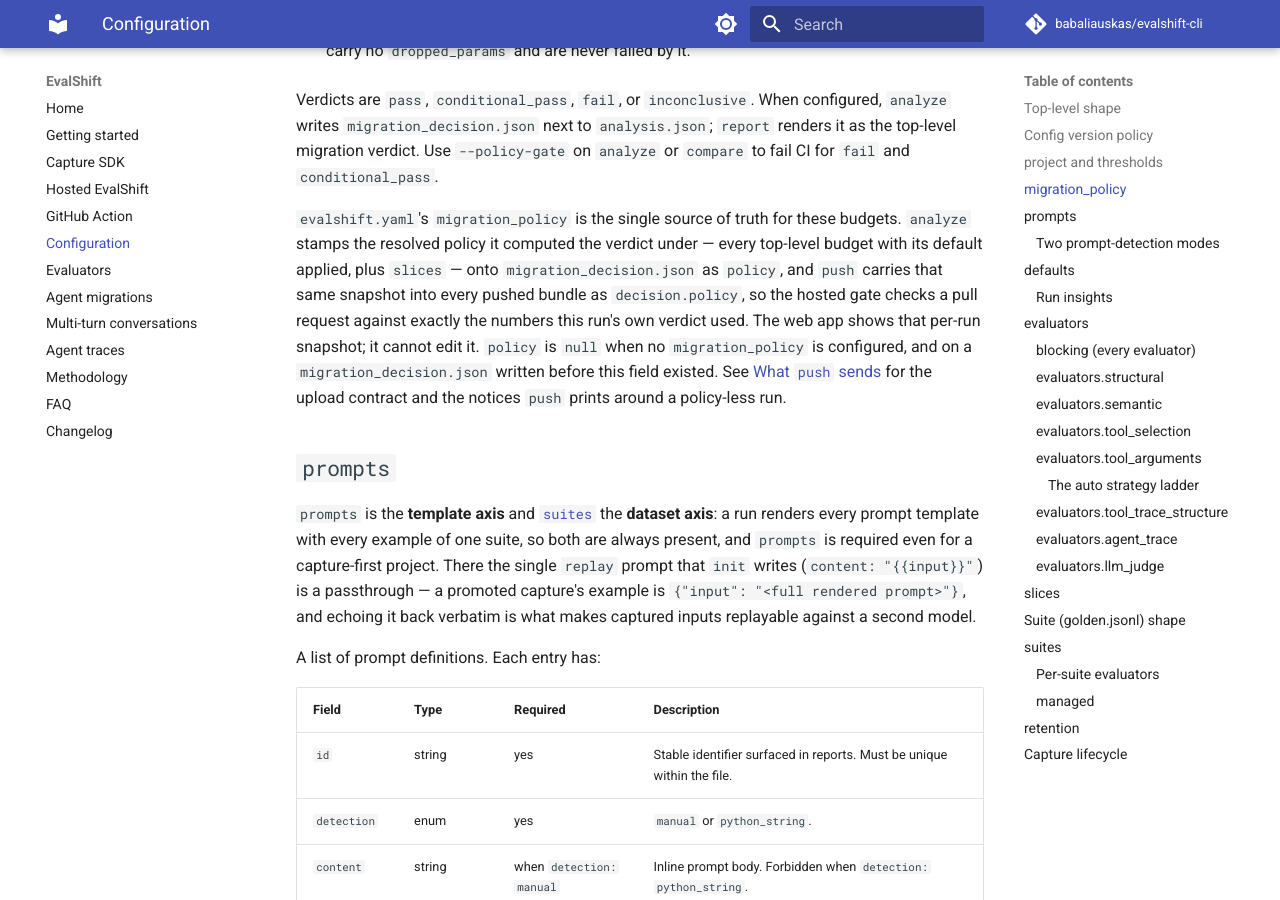
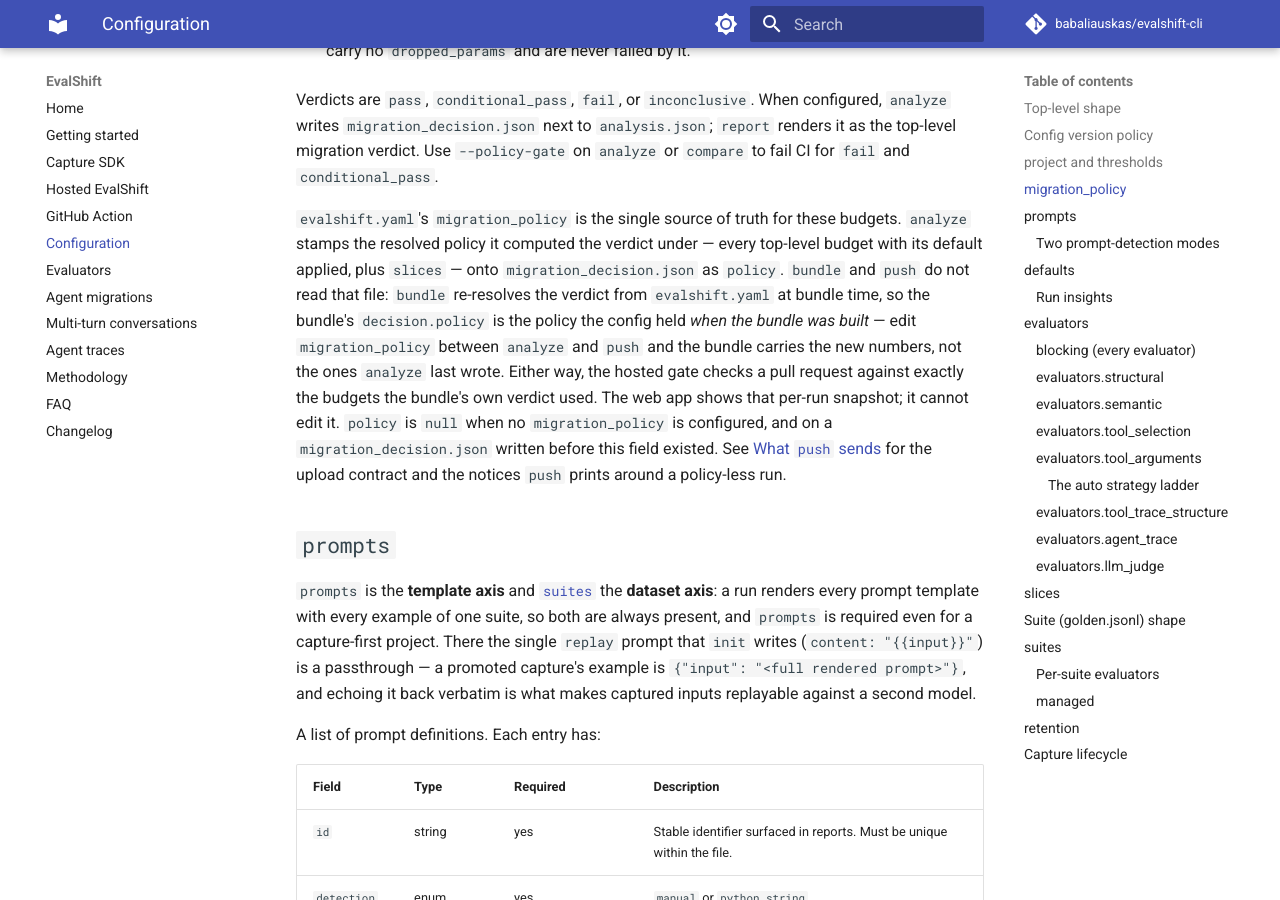
Before and after one commit to babaliauskas/evalshift-cli, an MkDocs documentation site: the page built from docs/configuration.md, in a window 1280 px wide and 900 px high, scrolled down 4953 px. Built offline with MkDocs 1.6.1 and Material for MkDocs 9.7.7, drawn with Linux system fonts in a browser that asks for light colours; comment, search, counter and statistics services are not loaded.

Commit message:
docs(policy): fix three factual errors from review round 1
- bundle/push re-resolve decision.policy from evalshift.yaml at bundle
  time (hosted/bundle.py); they never read migration_decision.json, so
  the two files can disagree if migration_policy is edited between
  analyze and push. Corrected docs/configuration.md, DOCS.md and
  llms-full.txt, which wrongly said push carries the same snapshot
  unchanged.
- the legacy-policy hint prints right after the server's initiate
  response, before the bundle upload — not "once the upload response
  comes back" as previously worded (docs/hosted.md, DOCS.md,
  llms-full.txt).
- llms-full.txt ASCII-ized the em dash inside the verbatim
  _MISSING_POLICY_WARNING quote; restored the real em dash so the
  quote matches the terminal string exactly.

```diff
--- a/docs/configuration.md
+++ b/docs/configuration.md
@@ -245,13 +245,17 @@ Use `--policy-gate` on `analyze` or `compare` to fail CI for `fail` and
 `evalshift.yaml`'s `migration_policy` is the single source of truth for these
 budgets. `analyze` stamps the resolved policy it computed the verdict under —
 every top-level budget with its default applied, plus `slices` — onto
-`migration_decision.json` as `policy`, and `push` carries that same snapshot
-into every pushed bundle as `decision.policy`, so the hosted gate checks a
-pull request against exactly the numbers this run's own verdict used. The web
-app shows that per-run snapshot; it cannot edit it. `policy` is `null` when no
-`migration_policy` is configured, and on a `migration_decision.json` written
-before this field existed. See [What `push` sends](hosted.md#what-push-sends-block-by-block)
-for the upload contract and the notices `push` prints around a policy-less run.
+`migration_decision.json` as `policy`. `bundle` and `push` do not read that
+file: `bundle` re-resolves the verdict from `evalshift.yaml` at bundle time,
+so the bundle's `decision.policy` is the policy the config held *when the
+bundle was built* — edit `migration_policy` between `analyze` and `push` and
+the bundle carries the new numbers, not the ones `analyze` last wrote. Either
+way, the hosted gate checks a pull request against exactly the budgets the
+bundle's own verdict used. The web app shows that per-run snapshot; it cannot
+edit it. `policy` is `null` when no `migration_policy` is configured, and on a
+`migration_decision.json` written before this field existed. See
+[What `push` sends](hosted.md#what-push-sends-block-by-block) for the upload
+contract and the notices `push` prints around a policy-less run.
 
 ## `prompts`
 
```
Also changed, not shown: DOCS.md (+2 -2 lines), docs/hosted.md (+2 -1 lines), llms-full.txt (+20 -15 lines).
